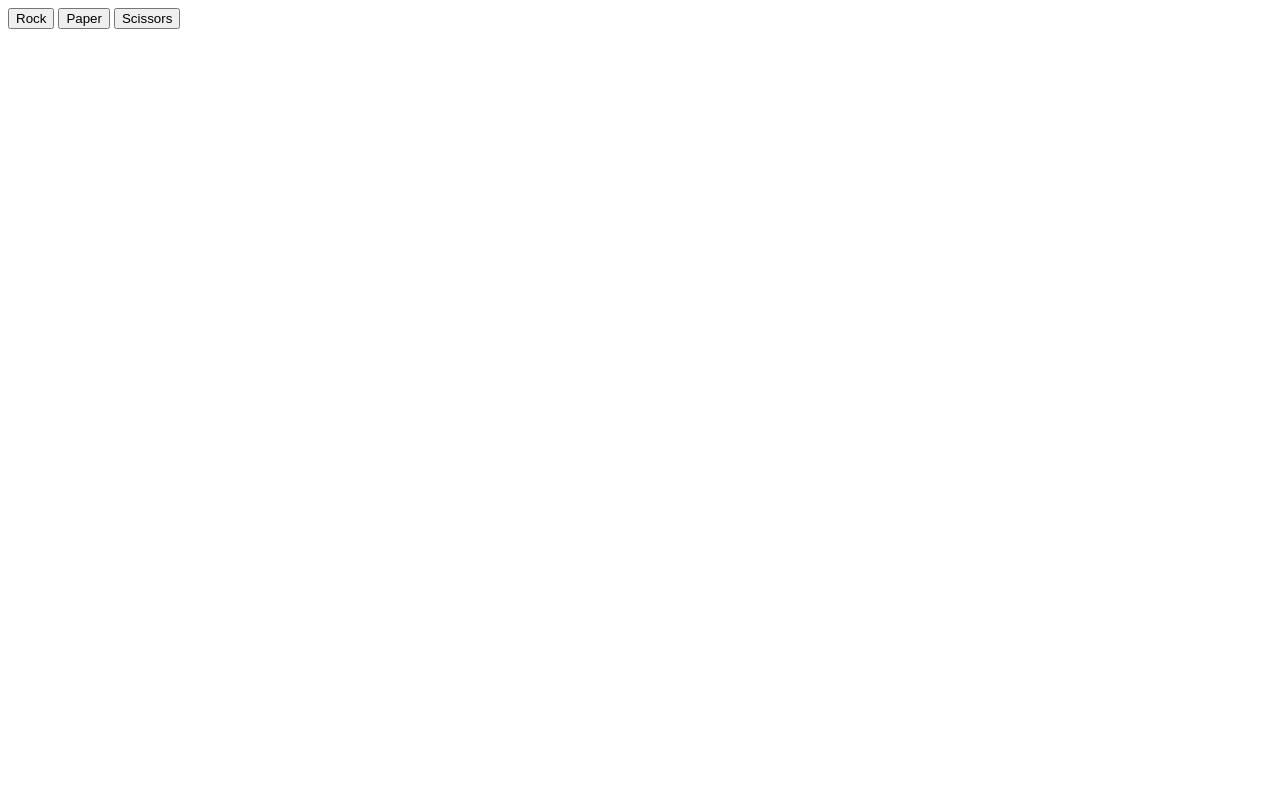
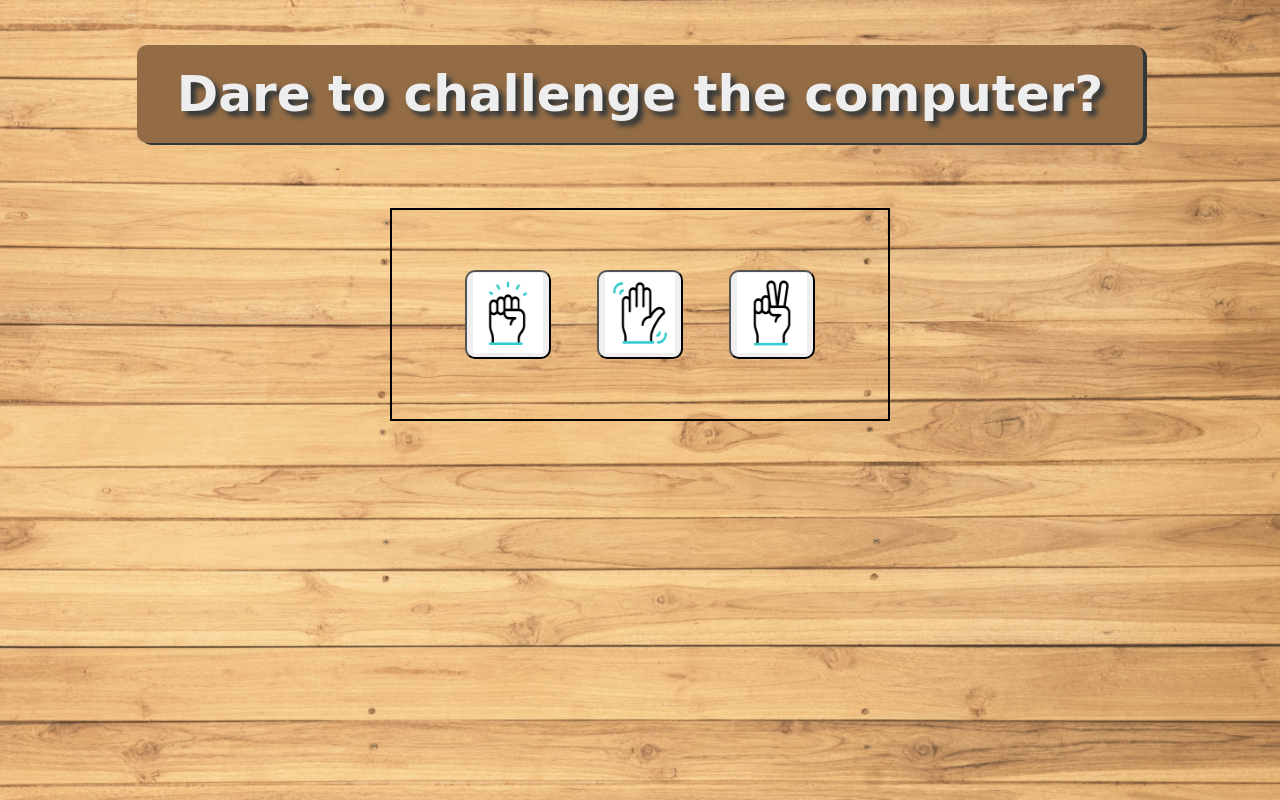
Before and after one commit to diegoram23/Rock-Paper-Scissors, a plain HTML site: page index.html in a window 1280 px wide. Drawn offline with Linux system fonts and the light colour scheme; a web font is replaced by a local one.

Commit message:
added basic styling

```diff
--- a/index.html
+++ b/index.html
@@ -6,22 +6,37 @@
     <meta http-equiv="X-UA-Compatible" content="IE=edge">
     <meta name="viewport" content="width=device-width, initial-scale=1.0">
     <script src="main.js" defer></script>
+    <link rel="stylesheet" href="styles.css">
+    <link rel="preconnect" href="https://fonts.googleapis.com">
+<link rel="preconnect" href="https://fonts.gstatic.com" crossorigin>
+<link href="https://fonts.googleapis.com/css2?family=Schoolbell&display=swap" rel="stylesheet">
     <title>Rock Paper Scissors</title>
 </head>
 
 <body>
+    <div class="header">
+        <div class="title"> Dare to challenge the computer?</div>
+
+
+    </div>
+    <div class="game-container">
         <div class="current-scores">
             <div id="playerscore"></div>
             <div id="computerscore"></div>
         </div>
+
+
         <div class="buttons-container">
-        <button id="rock">Rock</button>
-        <button id="paper">Paper</button>
-        <button id="scissors">Scissors</button>
+            <button id="rock"><img src="images/rock.gif"></button>
+            <button id="paper"><img src="images/paper2.gif"></button>
+            <button id="scissors"><img src="images/scissors.gif"></button>
+        </div>
             <buttdon id="play-again"></buttdon>
-    </div>
+        <div class="current-scores">
             <div class="result"></div>
             <div class="winner"></div>
+        </div>
+    </div>
 </body>
 
 </html>
--- /dev/null
+++ b/styles.css
@@ -0,0 +1,43 @@
+body {
+    margin: 0;
+    padding: 45px 60px;
+    font-family: 'Schoolbell', cursive;
+    background: url(images/background.jpg);
+    background-size: cover;
+    display: flex;
+    flex-direction: column;
+    align-items: center;
+    justify-content: center;
+}
+
+.title {
+    font-size: 50px;
+    font-weight: bold;
+    margin-bottom: 15px;
+    color: #eeeeee;
+    text-shadow: 5px 5px 5px #313638;
+    background-color: #936c46;
+    padding: 20px 40px;
+    border-radius: 10px;
+    box-shadow: 4px 2px #313638;
+}
+
+.buttons-container {
+    flex: 1;
+    box-sizing: border-box;
+    margin-top: 50px;
+    border: 2px solid black;
+    padding: 60px 50px;
+    display: flex;
+    justify-content: space-around;
+    align-items: center;
+    width: 500px;
+}
+
+#rock, #paper, #scissors{
+    border-radius: 10px;
+}
+img {
+   height: 80px;
+   width: 70px;
+}
```
Also changed, not shown: images/background.jpg (added), images/paper.gif (added), images/paper.png (added), images/paper2.gif (added), images/paper2.png (added), images/rock.gif (added), images/rock.png (added), images/scissors.gif (added), images/scissors.png (added). Lines whose indentation alone changed are shown as unchanged.
